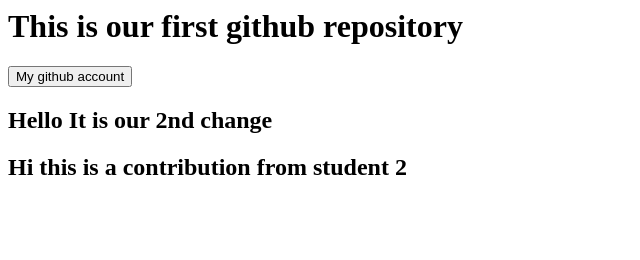
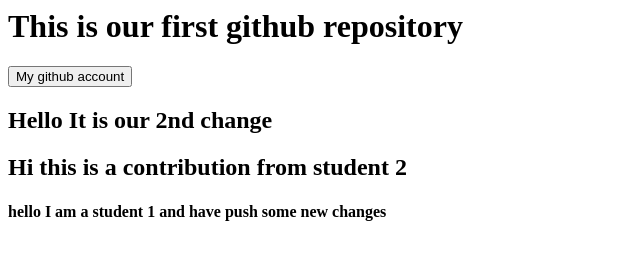
Before and after one commit to adarshpandey1/js-basic-code, a plain HTML site: page index.html in a window 1280 px wide. Shown: the whole page, without its empty margins (0-640 px from the left). Drawn offline with Linux system fonts and the light colour scheme.

Commit message:
Inserted h4 by student1

```diff
--- a/index.html
+++ b/index.html
@@ -10,5 +10,6 @@
     <button>My github account</button>
     <h2>Hello It is our 2nd change</h2>
     <h2>Hi this is a contribution from student 2</h2>
+    <h4>hello I am a student 1 and have push some new changes</h4>
 </body>
 </html>
```
